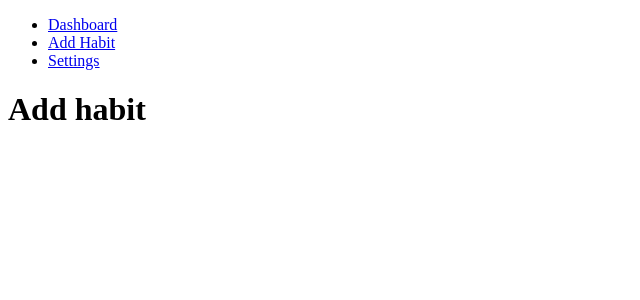
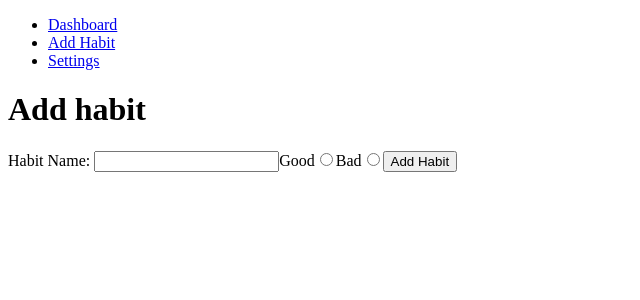
Before and after one commit to jckstllrd/habit-tracker, a React (Vite) app: page /add in a window 1280 px wide. Shown: the top 300 px of the page, without its empty margins (0-640 px from the left). Built offline with nearby package versions, Linux system fonts and the light colour scheme.

Commit message:
feat: add habit form and display new habits to dashboard

```diff
--- a/src/routes/AddHabit.jsx
+++ b/src/routes/AddHabit.jsx
@@ -1,11 +1,51 @@
 import "../styles/AddHabit.css";
-import { Link } from "react-router";
+import { Link, useOutletContext } from "react-router";
+
+const id = crypto.randomUUID();
 
 export default function AddHabit() {
+  const addHabit = useOutletContext()[1];
+
   return (
     <div>
       <h1>Add habit</h1>
+      <form
+        action=""
+        onSubmit={(e) => {
+          e.preventDefault();
+          let newHabit = {
+            id: id,
+            name: e.target.habitName.value,
+            type: e.target.habitType.value,
+          };
+          console.log(newHabit);
+          addHabit(newHabit);
+        }}
+      >
+        <label htmlFor="habitName">
+          Habit Name: <input type="text" name="habitName" id="habitName" />
+        </label>
 
+        <label htmlFor="habitType">
+          Good
+          <input
+            type="radio"
+            name="habitType"
+            id="habitType"
+            value="badHabit"
+          />
+        </label>
+        <label htmlFor="habitType">
+          Bad
+          <input
+            type="radio"
+            name="habitType"
+            value="goodHabit"
+            id="habitType"
+          />
+        </label>
+        <button type="submit">Add Habit</button>
+      </form>
     </div>
   );
 }
```
